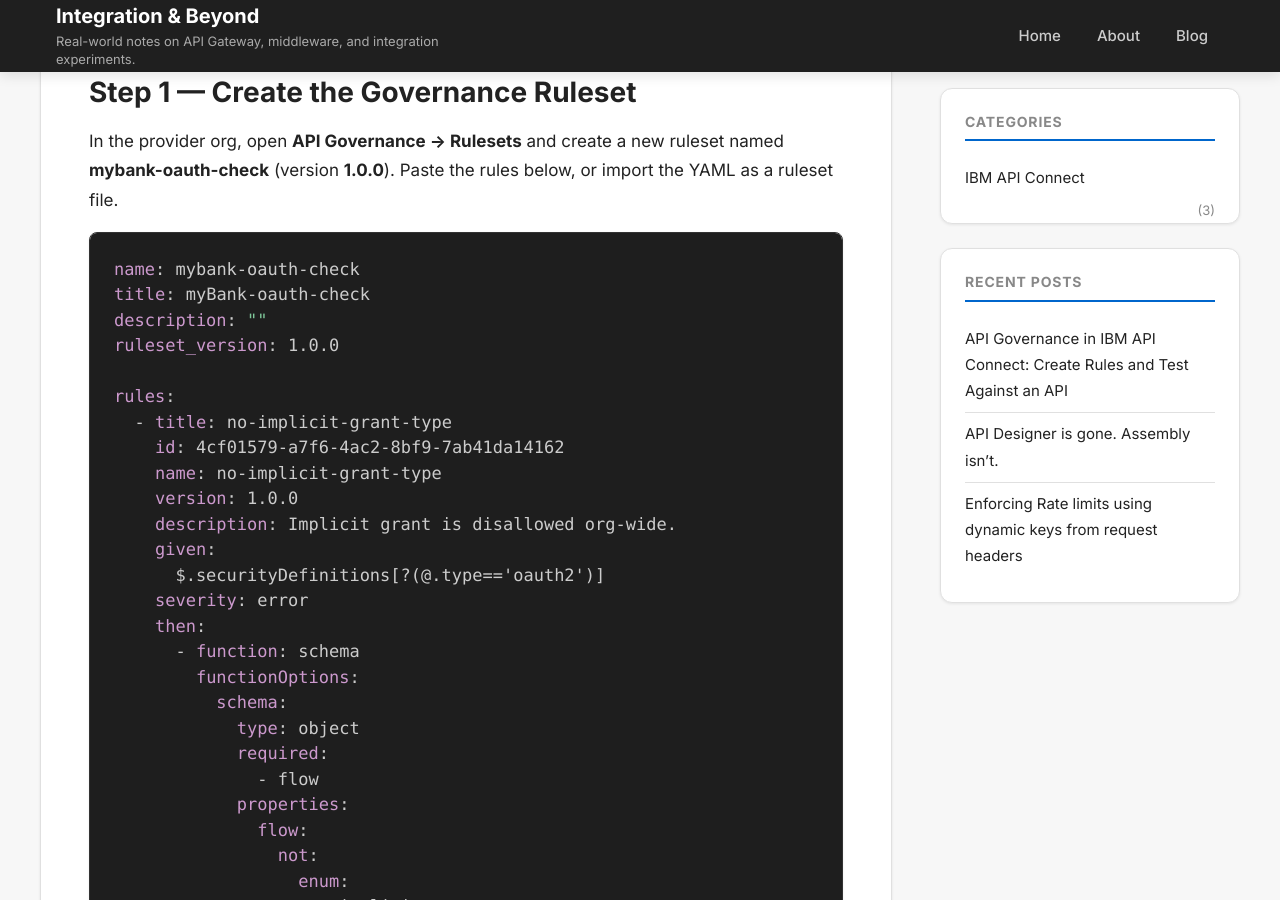
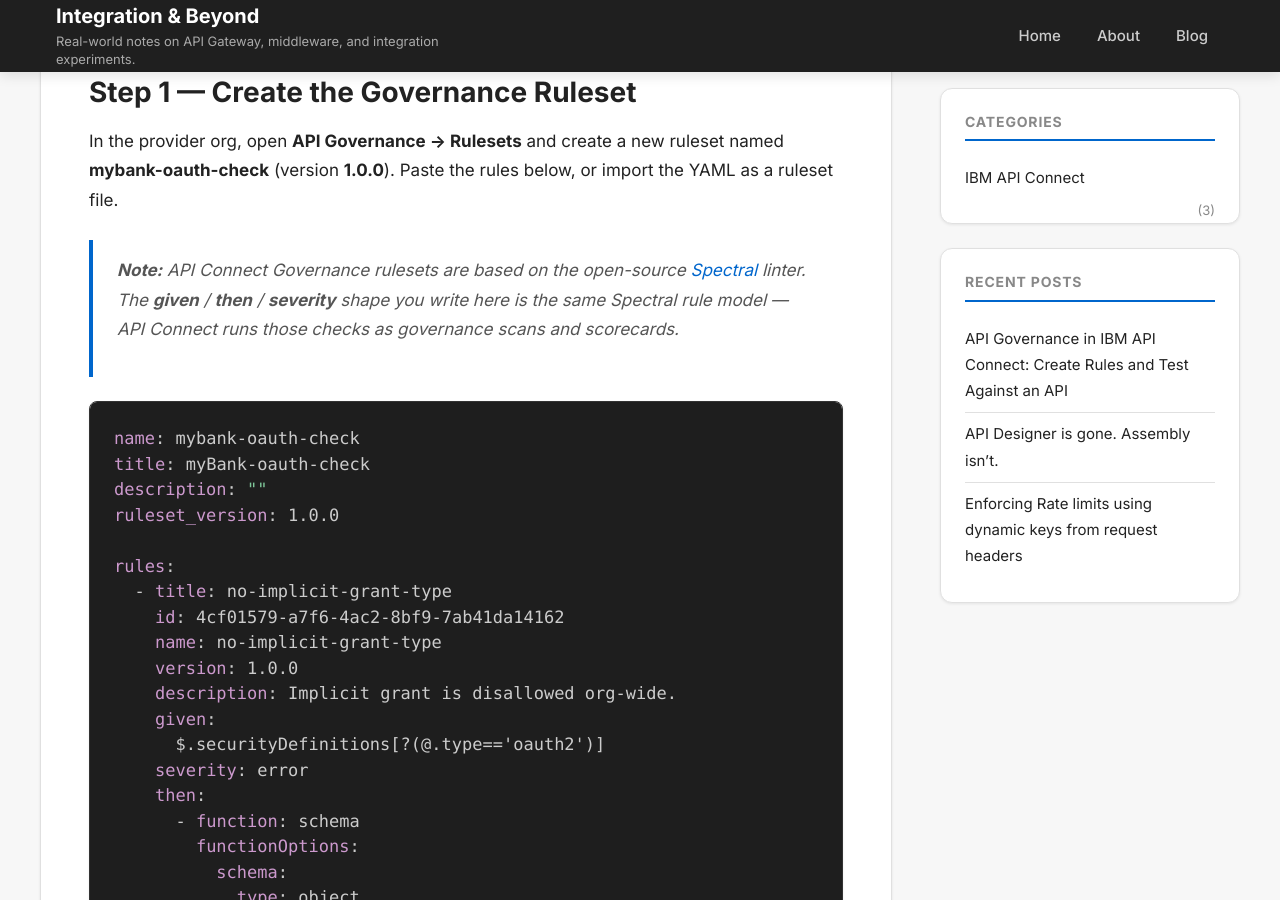
Before and after one commit to ayusshsharma/Integration-and-beyond, a Jekyll site: the page built from _posts/2026-08-04-api-connect-mandatory-oauth2-governance.md, in a window 1280 px wide and 900 px high, scrolled down 1119 px. Built offline with Jekyll 4.4.1, drawn with Linux system fonts in a browser that asks for light colours; nearby versions of some CDN libraries; some of the changed text lies outside the part shown.

Commit message:
Note Spectral basis and adidas public OAS rules in governance post
Clarify that API Connect Governance rulesets follow the open-source
Spectral linter model, and point readers to adidas’s public .spectral.yml
as a bonus reference after the sample ruleset.

Co-authored-by: ayusshsharma <ayusshsharma@users.noreply.github.com>

````diff
--- a/_posts/2026-08-04-api-connect-mandatory-oauth2-governance.md
+++ b/_posts/2026-08-04-api-connect-mandatory-oauth2-governance.md
@@ -24,6 +24,8 @@ The **mybank-oauth-check** ruleset requires every API to:
 ## Step 1 — Create the Governance Ruleset
 
 In the provider org, open **API Governance → Rulesets** and create a new ruleset named **mybank-oauth-check** (version **1.0.0**). Paste the rules below, or import the YAML as a ruleset file.
+
+> **Note:** API Connect Governance rulesets are based on the open-source [Spectral](https://github.com/stoplightio/spectral) linter. The **given** / **then** / **severity** shape you write here is the same Spectral rule model — API Connect runs those checks as governance scans and scorecards.
 
 ```yaml
 name: mybank-oauth-check
@@ -122,6 +124,8 @@ rules:
 
 Save and publish the ruleset so it becomes available for validation scans in the provider org.
 
+**Bonus:** adidas publishes its OpenAPI (OAS) Spectral rules publicly — a useful reference when designing your own org checks: [adidas/api-guidelines `.spectral.yml`](https://github.com/adidas/api-guidelines/blob/master/.spectral.yml).
+
 ## Step 2 — Select the Rules for Validation
 
 Start **Validate APIs with ruleset**. On **Select rules**, choose the five rules from **mybank-oauth-check** — all of them in this example.
````
